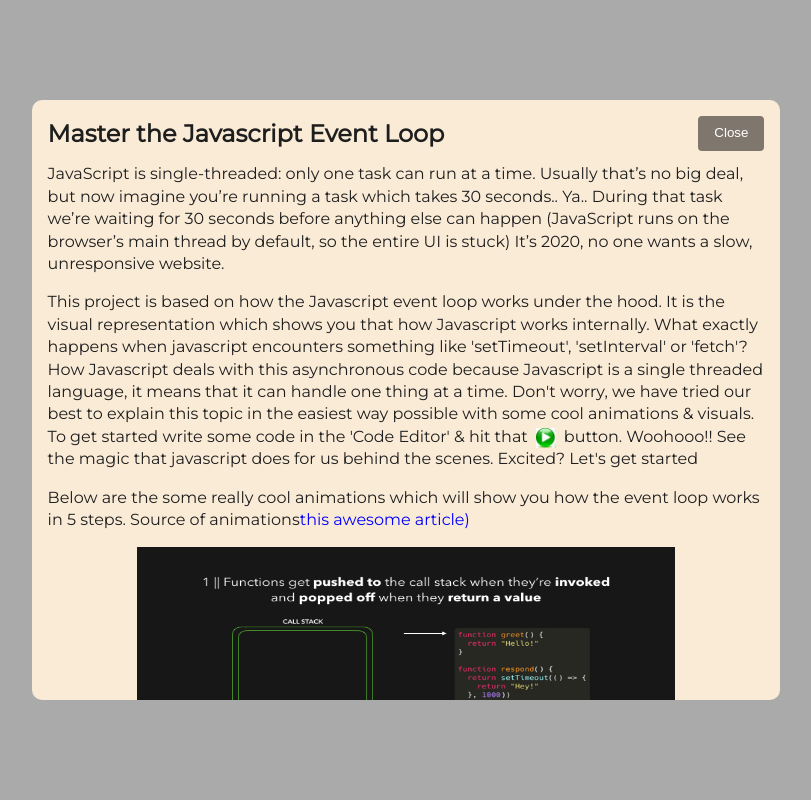
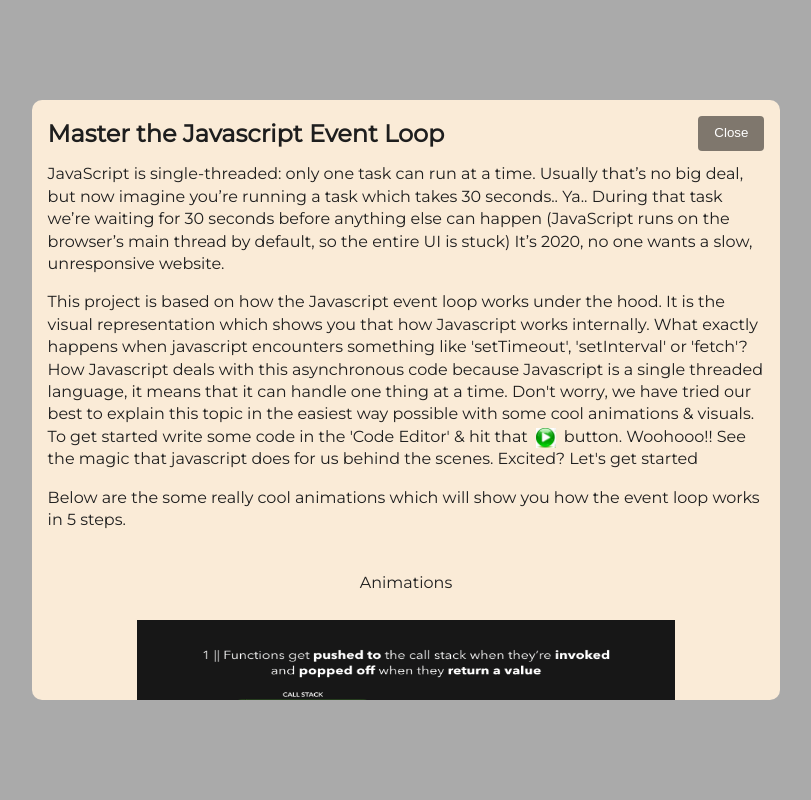
Before and after one commit to Dhaval1403/master-the-event-loop, a React (Create React App) app: page / in a window 1280 px wide. Both pictures are taken after a click on the element "HELP". Shown: the top 800 px of the page, without its empty margins (234-1045 px from the left). Built offline with nearby package versions, Linux system fonts and the light colour scheme.

Commit message:
Update Help.jsx

```diff
--- a/src/components/Help/Help.jsx
+++ b/src/components/Help/Help.jsx
@@ -45,24 +45,20 @@ const Help = ({ isHelp, toggleHelp }) => {
 								button. Woohooo!! See the magic that javascript does for us behind the scenes.
 								Excited? Let's get started
 							</p>
-
-							<p>
-								Below are the some really cool animations which will show you how the event loop works in 5 steps. Source of animations
-								<a
-									style={{ color: 'blue' }}
-									href="https://dev.to/lydiahallie/javascript-visualized-event-loop-3dif"
-								>
-									this awesome article)
-								</a>
-							</p>
 						</div>
 
 						<div className="resources">
+							<p>
+								Below are the some really cool animations which will show you how the event loop works in 5 steps.
+							</p>
+
+							<span className="resource-title">Animations</span>
 							<img className="resource-item" src={gif_1} alt="animations" />
 							<img className="resource-item" src={gif_2} alt="animations" />
 							<img className="resource-item" src={gif_3} alt="animations" />
 							<img className="resource-item" src={gif_4} alt="animations" />
 							<img className="resource-item" src={gif_5} alt="animations" />
+
 							<p>
 								(Source of animations: &nbsp;
 								<a
@@ -76,17 +72,20 @@ const Help = ({ isHelp, toggleHelp }) => {
 
 						<div className="resources">
 							<p>Below attached are some extra resources for you if you want to dive deep into the
-								topic. It includes some images, articles, animations and youtube videos.</p>
+								topic. It includes some images, articles and youtube videos.</p>
 
+							<span className="resource-title">Images</span>
 							<img className="resource-item" src={helpImage} alt="master the event loop" />
 
+							<span className="resource-title">Videos</span>
 							<iframe
 								className="resource-item"
 								src="https://www.youtube.com/embed/hGSHfObcVf4"
 							></iframe>
 
-							<p className="resource-item">
-								Javascript Visualized Event Loop
+							<span className="resource-title">Articles</span>
+							<p>
+								Javascript Visualized Event Loop &nbsp;
 								<a
 									style={{ color: 'blue' }}
 									href="https://dev.to/lydiahallie/javascript-visualized-event-loop-3dif"
@@ -95,8 +94,8 @@ const Help = ({ isHelp, toggleHelp }) => {
 								</a>
 							</p>
 
-							<p className="resource-item">
-								How Javascript Works?
+							<p>
+								How Javascript Works? &nbsp;
 								<a
 									style={{ color: 'blue' }}
 									href="https://blog.sessionstack.com/how-javascript-works-event-loop-and-the-rise-of-async-programming-5-ways-to-better-coding-with-2f077c4438b5"
```
